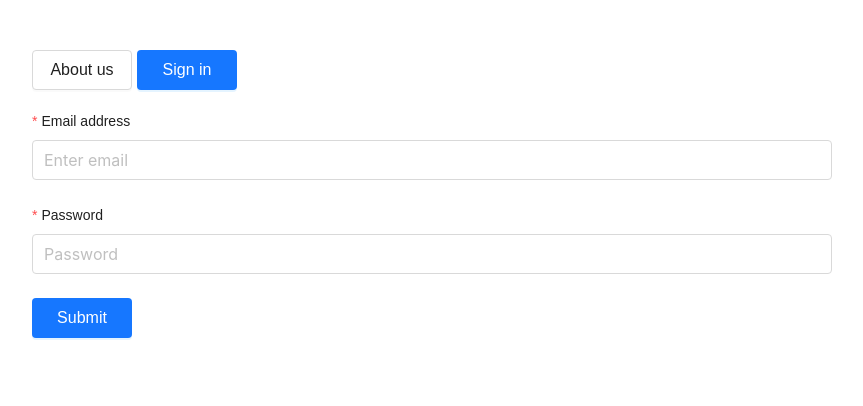
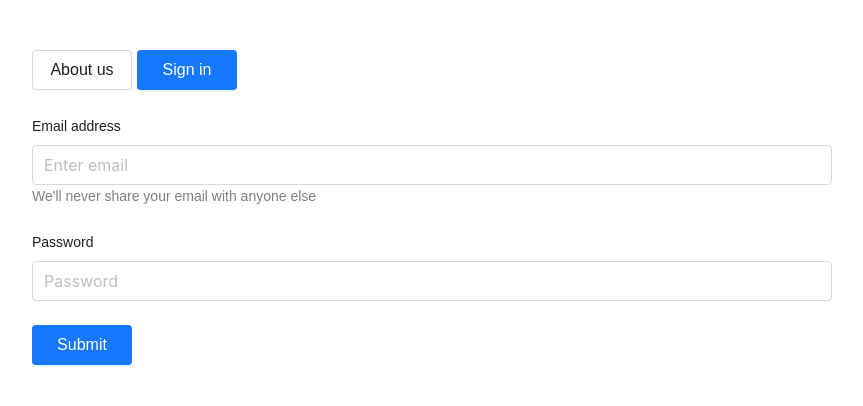
Before and after one commit to terazumova/klaimai-test-frontend, a React (Create React App) app: page /login in a window 1280 px wide. Shown: the top 406 px of the page, without its empty margins (26-889 px from the left). Built offline with nearby package versions, Linux system fonts and the light colour scheme; no server answers.

Commit message:
added email note under input

```diff
--- a/package.json
+++ b/package.json
@@ -12,6 +12,7 @@
     "@types/react": "18.0.28",
     "@types/react-dom": "18.0.11",
     "antd": "5.2.1",
+    "classnames": "^2.3.2",
     "js-cookie": "3.0.1",
     "react": "18.2.0",
     "react-dom": "18.2.0",
--- a/src/components/login/login.module.css
+++ b/src/components/login/login.module.css
@@ -6,3 +6,16 @@
 .formItem input {
   border-radius: 4px;
 }
+
+.emailItem {
+  margin-bottom: 0;
+}
+
+.formItem label::before {
+  display: none !important;
+}
+
+.securityNote {
+  margin: 0 0 24px 0;
+  color: #808080;
+}
--- a/src/components/login/login.tsx
+++ b/src/components/login/login.tsx
@@ -1,3 +1,4 @@
+import cn from 'classnames';
 import { Button, Form, Input } from "antd";
 import { useCallback, useEffect } from "react";
 import { useNavigate } from "react-router-dom";
@@ -56,7 +57,7 @@ export const Login = () => {
         <Form.Item
           id="email"
           name="email"
-          className={styles.formItem}
+          className={cn(styles.formItem, styles.emailItem)}
           rules={[
             {
               required: true,
@@ -71,6 +72,7 @@ export const Login = () => {
         >
           <Input name="email" placeholder="Enter email" size="large" />
         </Form.Item>
+        <p className={styles.securityNote}>We'll never share your email with anyone else</p>
         <Form.Item
           id="password"
           name="password"
--- a/src/styles/global.css
+++ b/src/styles/global.css
@@ -26,6 +26,7 @@
   height: 40px;
   font-size: 16px;
   margin-right: 5px;
+  margin-bottom: 5px;
   border-radius: 4px;
 }
 
```
Also changed, not shown: 1 other file (tests, documents, lock files or other folders).
